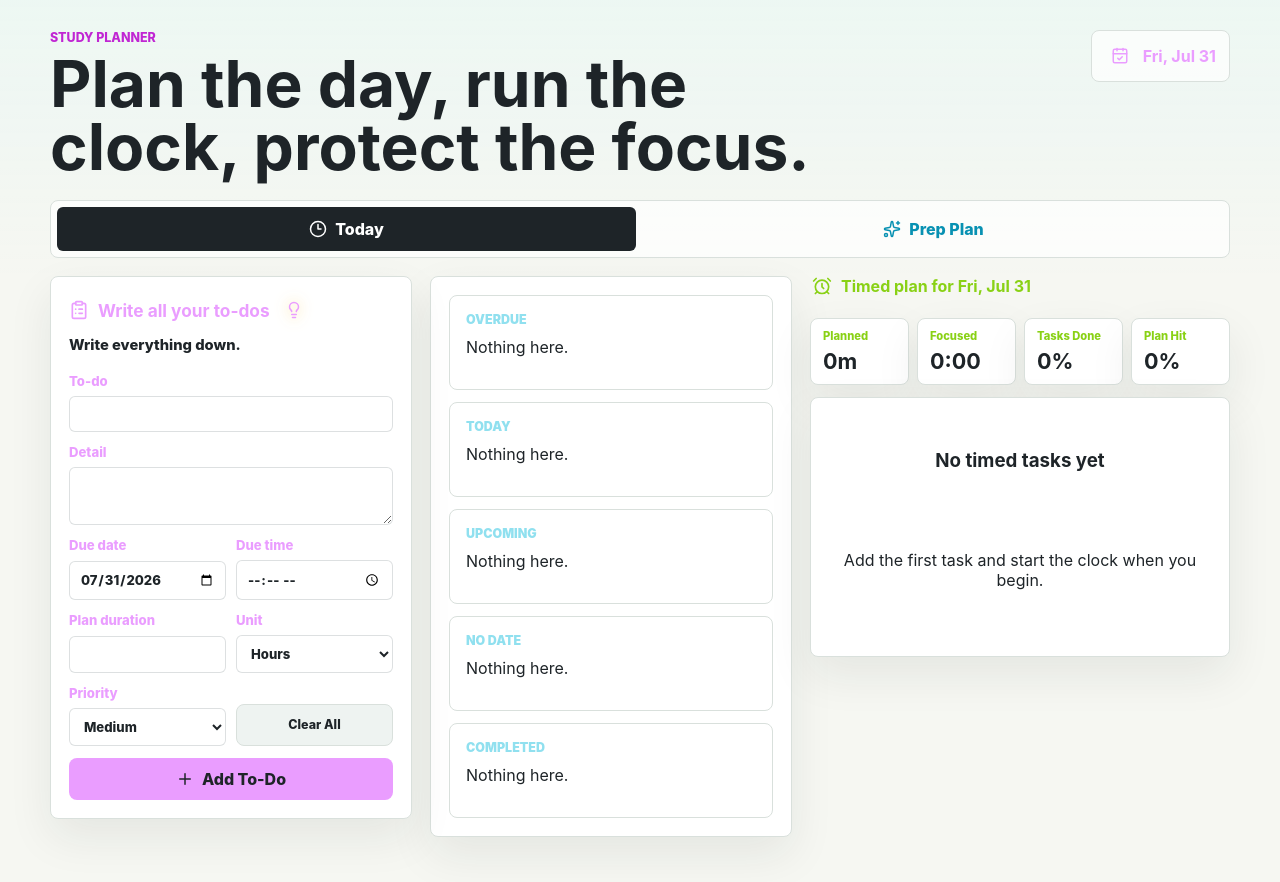
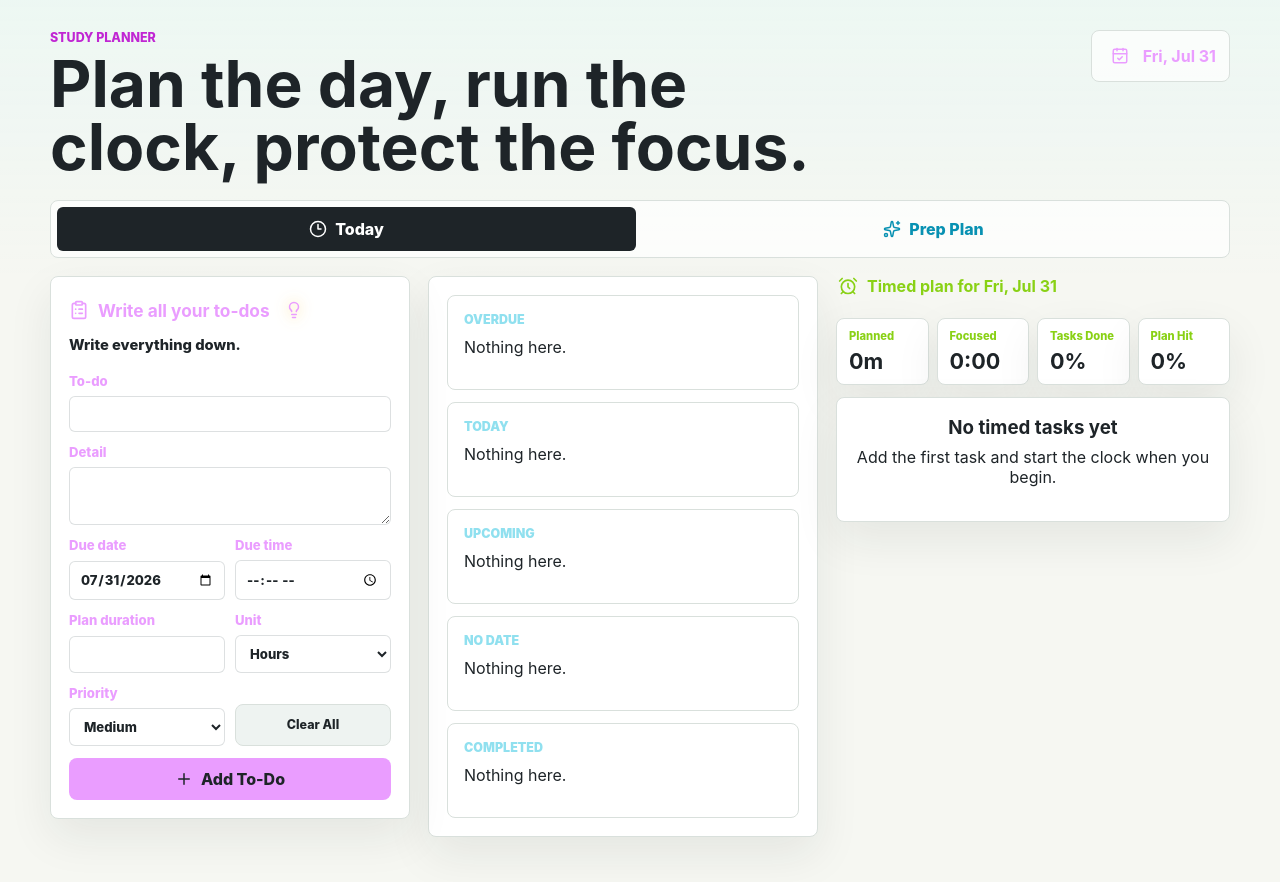
Before and after one commit to ajitaabhardwaj/Study-Planner, a Next.js app: page / in a window 1280 px wide. Shown: the top 882 px of the page. Built offline with nearby package versions, Linux system fonts and the light colour scheme.

Commit message:
Fix today column overlap

```diff
--- a/app/globals.css
+++ b/app/globals.css
@@ -161,7 +161,7 @@ h3 {
 
 .today-command-grid {
   display: grid;
-  grid-template-columns: minmax(300px, 380px) minmax(300px, 390px) minmax(420px, 1fr);
+  grid-template-columns: minmax(280px, 360px) minmax(280px, 390px) minmax(360px, 1fr);
   gap: 18px;
   align-items: start;
 }
@@ -900,14 +900,19 @@ select:focus {
   display: grid;
   place-items: center;
   min-height: 260px;
+  padding: 18px;
   text-align: center;
+}
+
+.task-list .empty-state {
+  min-height: 120px;
 }
 
 .empty-state h3 {
   margin-bottom: 8px;
 }
 
-@media (max-width: 1180px) {
+@media (max-width: 1020px) {
   .today-command-grid {
     grid-template-columns: minmax(300px, 390px) minmax(0, 1fr);
   }
```
